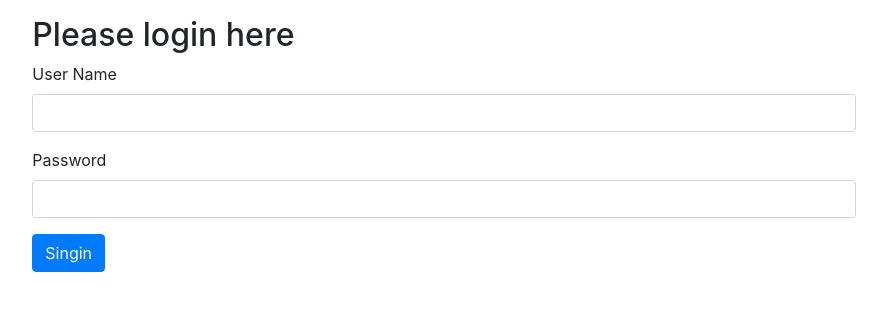
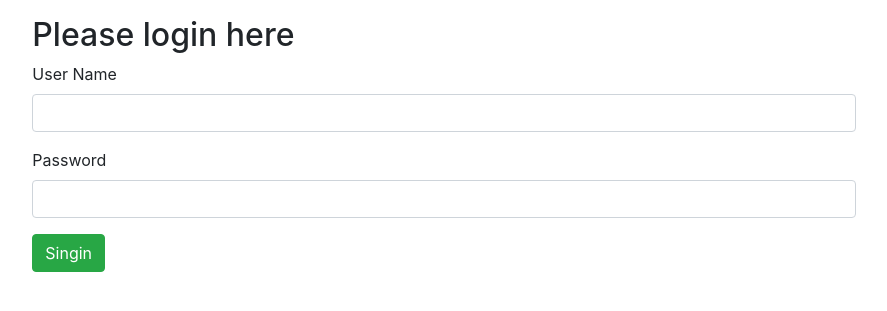
Before and after one commit to nicksri-1248/Login-System_PHP, a PHP site: page /login.php in a window 1280 px wide. Shown: the part 56-367 px from the top of the page, without its empty margins (196-1083 px from the left). Run offline with PHP 8.4, Linux system fonts and the light colour scheme.

Commit message:
Update login.php

```diff
--- a/login.php
+++ b/login.php
@@ -66,7 +66,7 @@
 <?php
 if($login){
     echo '<div class="alert alert-success alert-dismissible fade show" role="alert">
-    <strong>Success</strong> You are loged in.
+    <strong>Success</strong> Thank you! You are loged in.
     <button type="button" class="close" data-dismiss="alert" aria-label="Close">
       <span aria-hidden="true">&times;</span>
     </button>
@@ -89,7 +89,7 @@ if($login){
   </div>
 
 
-  <button type="submit" class="btn btn-primary">Singin</button>
+  <button type="submit" class="btn btn-success">Singin</button>
 </form>
 
    </div>
```
